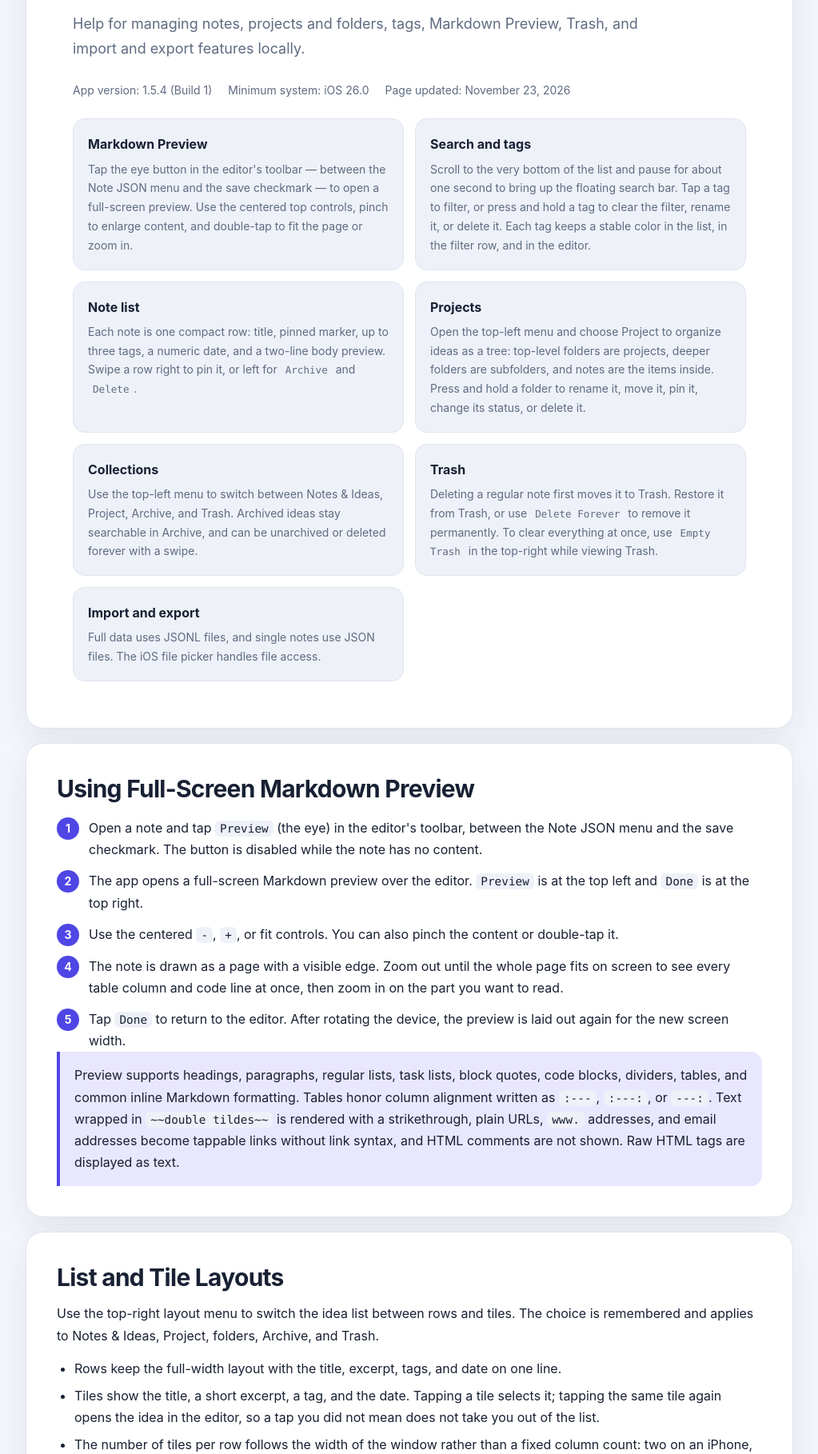
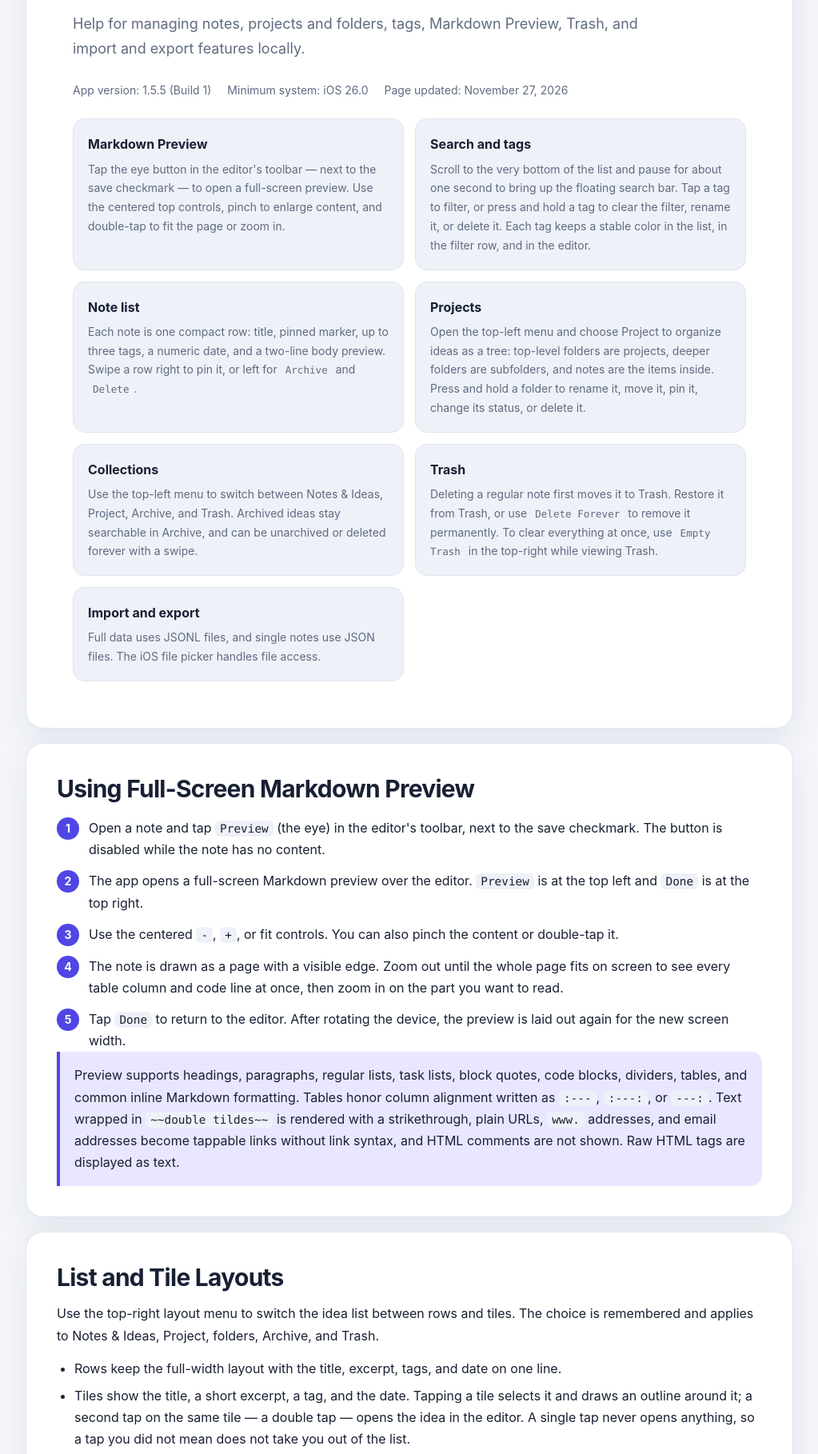
Before and after one commit to vegaodm/notes, a plain HTML site: page support.html in a window 1280 px wide. Shown: the part 263-2081 px from the top of the page at 80% size, without its empty margins (128-1151 px from the left). Drawn offline with Linux system fonts and the light colour scheme.

Commit message:
Add files via upload

```diff
--- a/support.html
+++ b/support.html
@@ -361,14 +361,14 @@
         <h1>Notes &amp; Ideas Support</h1>
         <p class="lede">Help for managing notes, projects and folders, tags, Markdown Preview, Trash, and import and export features locally.</p>
         <div class="meta">
-          <span>App version: 1.5.4 (Build 1)</span>
+          <span>App version: 1.5.5 (Build 1)</span>
           <span>Minimum system: iOS 26.0</span>
-          <span>Page updated: November 23, 2026</span>
+          <span>Page updated: November 27, 2026</span>
         </div>
         <div class="quick-grid" aria-label="Quick help">
           <article class="quick-item">
             <strong>Markdown Preview</strong>
-            <p>Tap the eye button in the editor's toolbar — between the Note JSON menu and the save checkmark — to open a full-screen preview. Use the centered top controls, pinch to enlarge content, and double-tap to fit the page or zoom in.</p>
+            <p>Tap the eye button in the editor's toolbar — next to the save checkmark — to open a full-screen preview. Use the centered top controls, pinch to enlarge content, and double-tap to fit the page or zoom in.</p>
           </article>
           <article class="quick-item">
             <strong>Search and tags</strong>
@@ -401,7 +401,7 @@
         <section class="card" id="preview-help">
           <h2>Using Full-Screen Markdown Preview</h2>
           <ol class="steps">
-            <li><div>Open a note and tap <code>Preview</code> (the eye) in the editor's toolbar, between the Note JSON menu and the save checkmark. The button is disabled while the note has no content.</div></li>
+            <li><div>Open a note and tap <code>Preview</code> (the eye) in the editor's toolbar, next to the save checkmark. The button is disabled while the note has no content.</div></li>
             <li><div>The app opens a full-screen Markdown preview over the editor. <code>Preview</code> is at the top left and <code>Done</code> is at the top right.</div></li>
             <li><div>Use the centered <code>-</code>, <code>+</code>, or fit controls. You can also pinch the content or double-tap it.</div></li>
             <li><div>The note is drawn as a page with a visible edge. Zoom out until the whole page fits on screen to see every table column and code line at once, then zoom in on the part you want to read.</div></li>
@@ -417,7 +417,7 @@
           <p>Use the top-right layout menu to switch the idea list between rows and tiles. The choice is remembered and applies to Notes &amp; Ideas, Project, folders, Archive, and Trash.</p>
           <ul class="checklist">
             <li>Rows keep the full-width layout with the title, excerpt, tags, and date on one line.</li>
-            <li>Tiles show the title, a short excerpt, a tag, and the date. Tapping a tile selects it; tapping the same tile again opens the idea in the editor, so a tap you did not mean does not take you out of the list.</li>
+            <li>Tiles show the title, a short excerpt, a tag, and the date. Tapping a tile selects it and draws an outline around it; a second tap on the same tile — a double tap — opens the idea in the editor. A single tap never opens anything, so a tap you did not mean does not take you out of the list.</li>
             <li>The number of tiles per row follows the width of the window rather than a fixed column count: two on an iPhone, and more — four or five — on an iPad or the unfolded display of a foldable. Tile width stays between 160 and 240 points, so tiles never stretch into a pair of oversized cards.</li>
             <li>On a foldable, the grid prefers an even number of columns when a fold divides the display, and opens a gap between the middle two so no tile sits on the fold itself.</li>
             <li>In Notes &amp; Ideas and Project, pinned ideas stay in a <code>Pinned</code> section above the <code>All Ideas</code> tiles, each drawn as a full-width card lined up with the tiles below.</li>
@@ -445,6 +445,7 @@
           <ul class="checklist">
             <li>Enter a title and body for a new note, then save it with the checkmark at the top right of the editor. Editor changes are written to local data only after you save.</li>
             <li>The title and body share one card with no section heading, and the body uses a monospaced font for editing. A new, empty idea starts at about 18 lines; once the body has text it grows to fill the rest of the screen, and the Tags section moves to the bottom of the page.</li>
+            <li>The row of formatting buttons above the body starts with a calendar and a clock. Tapping one inserts today's date or the current time at the caret, in the device's format, and the insert is undoable like typing. Headings, bold, italic, strikethrough, list, quote, divider, link, and code buttons follow them.</li>
             <li>Swiping a row left offers <code>Archive</code> and <code>Delete</code>. Archived ideas leave the Notes &amp; Ideas list, keep their content, and can be unarchived at any time.</li>
             <li>New tags in the tag picker are applied as draft state first and become persistent after the note is saved successfully.</li>
             <li>Deleting a tag removes only the tag relationship; it does not delete associated notes.</li>
@@ -482,8 +483,6 @@
             <li>Imports are rejected when the file format or backup version is invalid. Files exported by an earlier app version use an older format version and are not accepted; import them before updating if you still need them.</li>
             <li>An import is also refused, with nothing changed, when the file is larger than 64 MB or when one of its folders would end up nested inside a folder it already contains.</li>
           </ul>
-          <h3>Single note</h3>
-          <p>For an existing note, use <code>Export Note JSON</code> or <code>Import Note JSON</code> in the editor. When the note is in a Project folder, the file also carries its folder path. An imported note is loaded into the editor first; review it and tap Save when ready.</p>
           <h3>About, version, and privacy policy</h3>
           <p>The same list menu ends with <code>About</code>, which shows the app name together with the version and build number of the installed copy. It also opens the <a href="index.html">privacy policy</a> in your browser — the policy link used to sit directly in that menu.</p>
         </section>
@@ -576,7 +575,7 @@
           </details>
           <details>
             <summary>Why can I not import my old backup?</summary>
-            <p>This version uses a newer JSONL backup and single-note JSON format. Files created by earlier app versions are rejected instead of being upgraded, so import them with the older app version first if you still need their contents.</p>
+            <p>This version uses a newer JSONL backup format. Files created by earlier app versions are rejected instead of being upgraded, so import them with the older app version first if you still need their contents.</p>
           </details>
         </section>
 
```
Also changed, not shown: index.html (+1 -1 lines).
